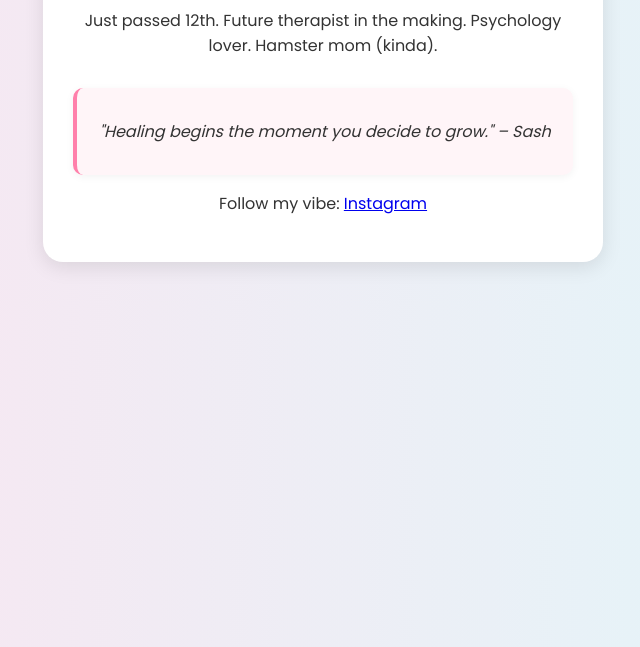
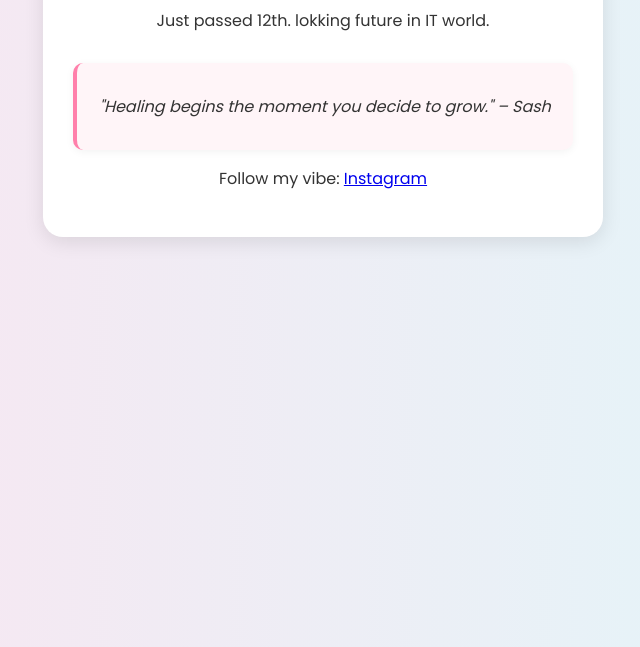
Before and after one commit to sakshi04dev/My-website-, a plain HTML site: page index.html in a window 1280 px wide. Shown: the part 153-800 px from the top of the page, without its empty margins (317-957 px from the left). Drawn offline with Linux system fonts and the light colour scheme.

Commit message:
Update index.html

```diff
--- a/index.html
+++ b/index.html
@@ -11,7 +11,7 @@
 <body>
   <div class="container">
     <h1>Hey, I'm Sash!</h1>
-    <p>Just passed 12th. Future therapist in the making. Psychology lover. Hamster mom (kinda).</p>
+    <p>Just passed 12th. lokking future in IT world.</p>
     <div class="quote-box">
       <p>"Healing begins the moment you decide to grow." – Sash</p>
     </div>
```
